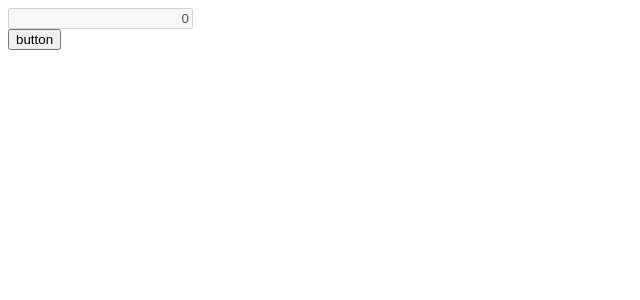
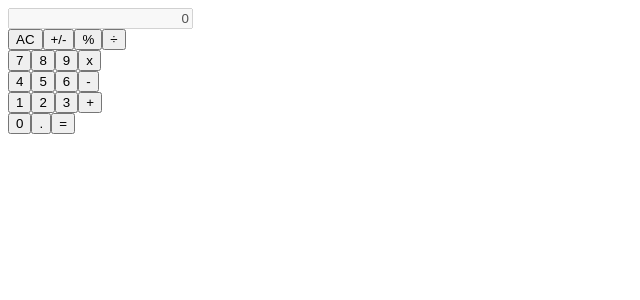
Before and after one commit to ansaryergesh/calculator, a React (Create React App) app: page / in a window 1280 px wide. Shown: the top 300 px of the page, without its empty margins (0-640 px from the left). Built offline with nearby package versions, Linux system fonts and the light colour scheme.

Commit message:
button panel component started

```diff
--- a/src/components/ButtonPanel.js
+++ b/src/components/ButtonPanel.js
@@ -3,7 +3,35 @@ import Button from './Button';
 
 const ButtonPanel = () => (
     <div className ="ButtonPanel">
-        <Button name="button" />
+      <div className = "Button-group">
+        <Button name="AC" />
+        <Button name="+/-" />
+        <Button name="%" />
+        <Button name="÷" />
+      </div>
+      <div className = "Button-group">
+        <Button name="7" />
+        <Button name="8" />
+        <Button name="9" />
+        <Button name="x" />
+      </div>
+      <div className = "Button-group">
+        <Button name="4" />
+        <Button name="5" />
+        <Button name="6" />
+        <Button name="-" />
+      </div>
+      <div className = "Button-group">
+        <Button name="1" />
+        <Button name="2" />
+        <Button name="3" />
+        <Button name="+" />
+      </div>
+      <div className = "Button-group">
+        <Button name="0" />
+        <Button name="." />
+        <Button name="=" />
+      </div>
     </div>
 );
 
```
